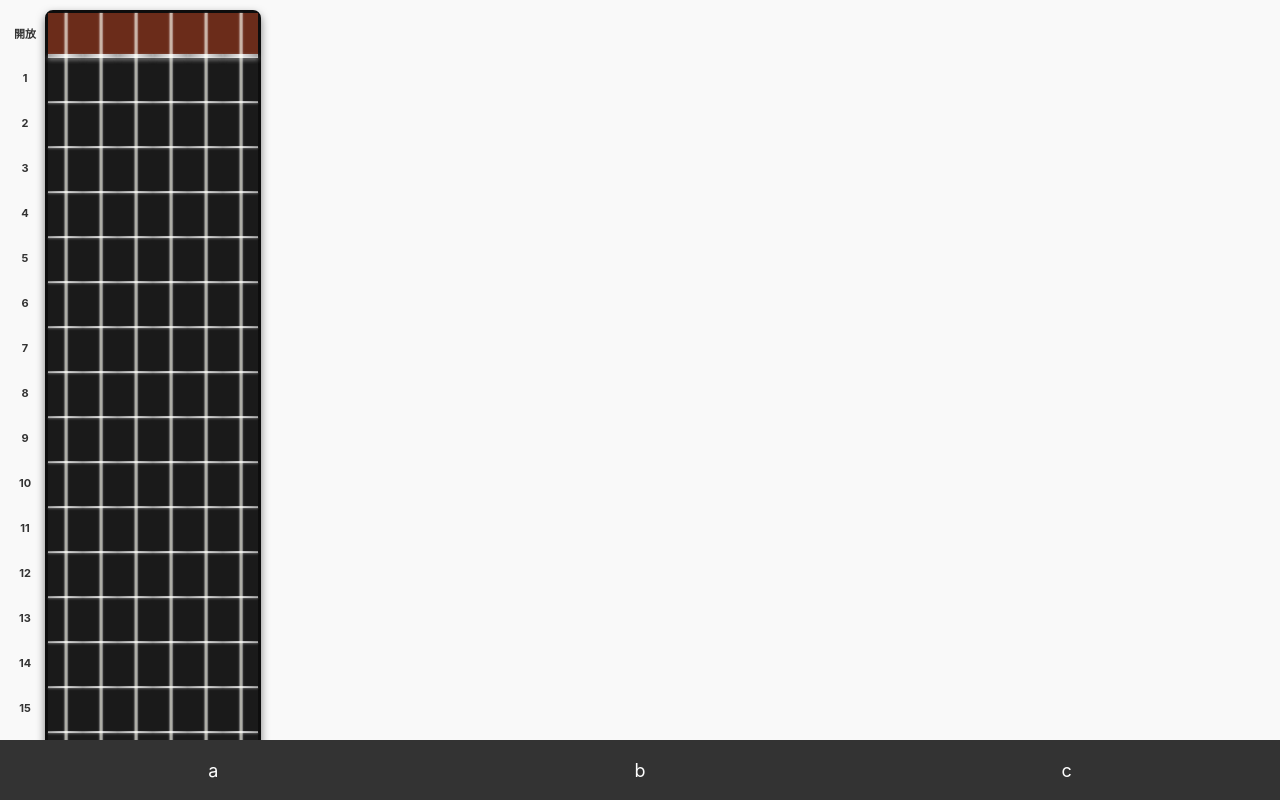
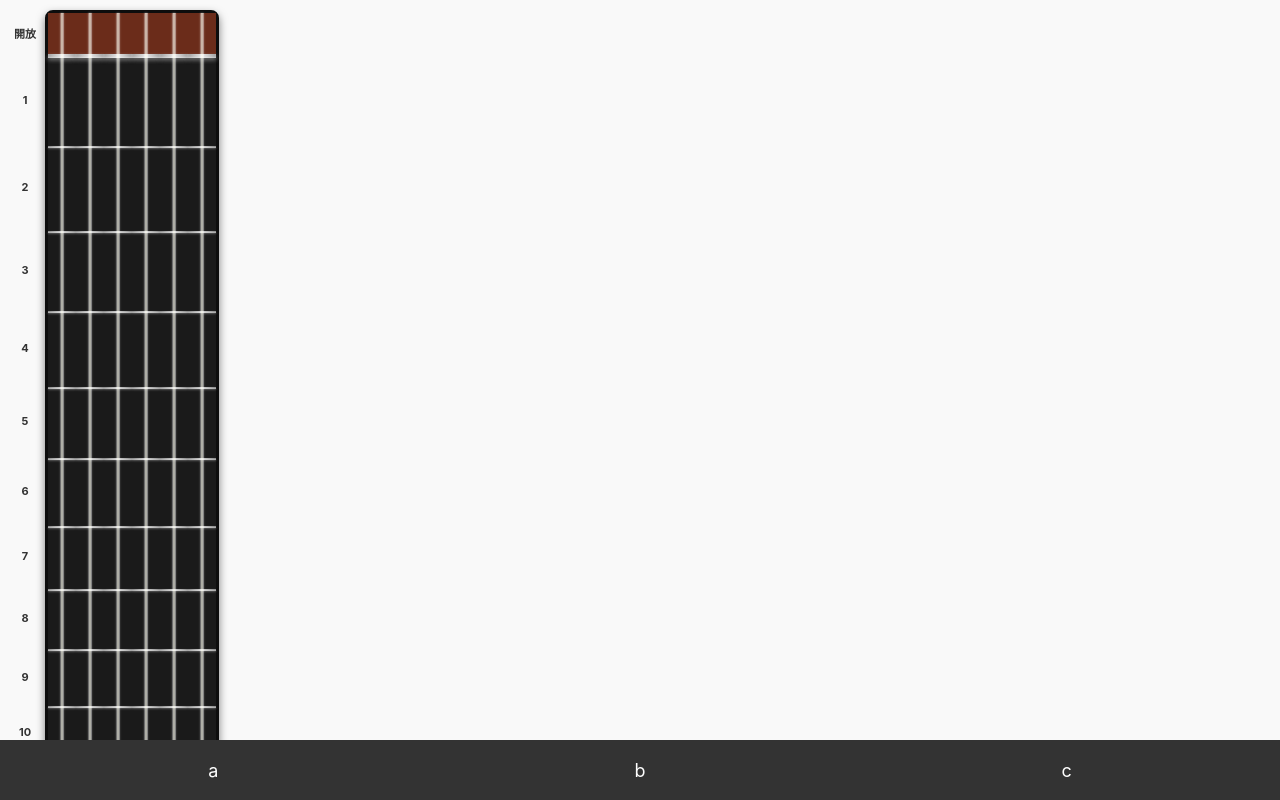
Before and after one commit to kk08321/fret-checker, a React (Vite) app: page /fretboard in a window 1280 px wide. Built offline with nearby package versions, Linux system fonts and the light colour scheme.

Commit message:
実際のギターの表示に近づける

```diff
--- a/src/FretboardPage.tsx
+++ b/src/FretboardPage.tsx
@@ -33,9 +33,31 @@ function FretboardPage() {
     return positions;
   };
 
+  // 12平均律に基づくフレット間隔の計算
+  // フレットnからn+1までの距離は 2^(-n/12) - 2^(-(n+1)/12) に比例
+  const getFretHeight = (fret: number, baseHeight: number = 90): number => {
+    if (fret === 0) {
+      // 開放フレット（0フレット）の高さは基準の半分
+      return baseHeight / 2;
+    }
+
+    // フレットn-1からnまでの距離を計算
+    // 2^(-(n-1)/12) - 2^(-n/12)
+    const ratio = Math.pow(2, -(fret - 1) / 12) - Math.pow(2, -fret / 12);
+
+    // 1フレット目の比率（開放から1フレットまで）
+    const firstFretRatio = 1 - Math.pow(2, -1 / 12);
+
+    // 1フレット目を基準に正規化
+    return baseHeight * (ratio / firstFretRatio);
+  };
+
+  // 各フレットの高さを事前計算
+  const frets = Array.from({ length: 20 }, (_, i) => i); // 0フレット（開放）から19フレット
+  const fretHeights = frets.map(fret => getFretHeight(fret));
+
   const fretPositions = getFretPositions();
   const strings = [6, 5, 4, 3, 2, 1]; // 6弦から1弦（ギターの標準的な表示順）
-  const frets = Array.from({ length: 20 }, (_, i) => i); // 0フレット（開放）から19フレット
 
   return (
     <div
@@ -75,8 +97,8 @@ function FretboardPage() {
             <div
               key={fret}
               css={css`
-                min-height: 45px;
-                height: 45px;
+                min-height: ${fretHeights[fret]}px;
+                height: ${fretHeights[fret]}px;
                 min-width: 30px;
                 width: 30px;
                 text-align: center;
@@ -120,8 +142,8 @@ function FretboardPage() {
                 display: flex;
                 flex-direction: column;
                 position: relative;
-                min-width: 35px;
-                width: 35px;
+                min-width: 28px;
+                width: 28px;
               `}
             >
               {/* 弦の縦線（クラシックギターのナイロン弦をイメージ） */}
@@ -156,10 +178,10 @@ function FretboardPage() {
                   <div
                     key={fret}
                     css={css`
-                      min-width: 35px;
-                      width: 35px;
-                      min-height: 45px;
-                      height: 45px;
+                      min-width: 28px;
+                      width: 28px;
+                      min-height: ${fretHeights[fret]}px;
+                      height: ${fretHeights[fret]}px;
                       display: flex;
                       align-items: center;
                       justify-content: center;
```
